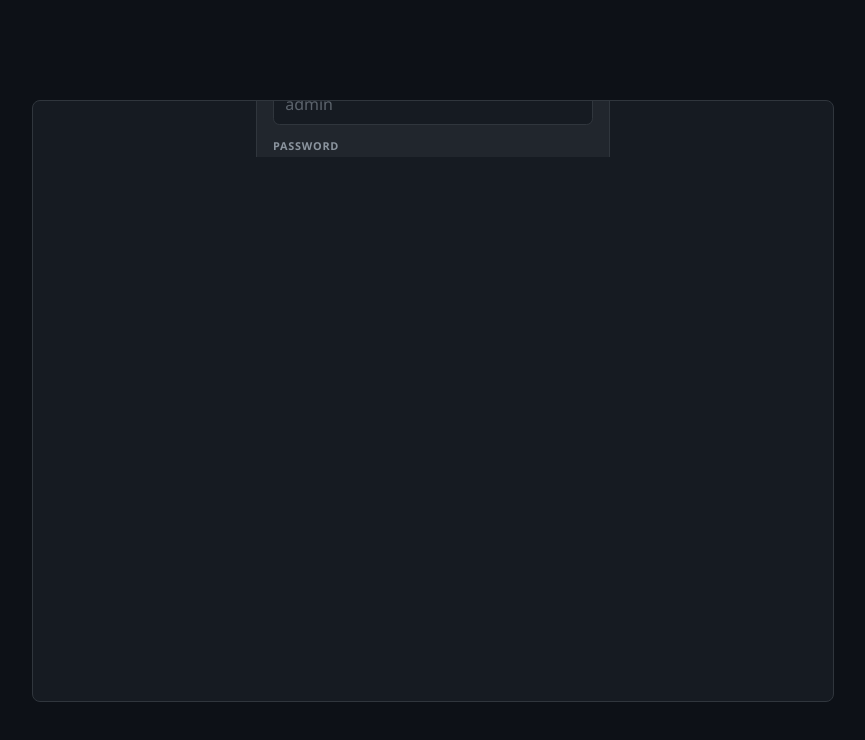
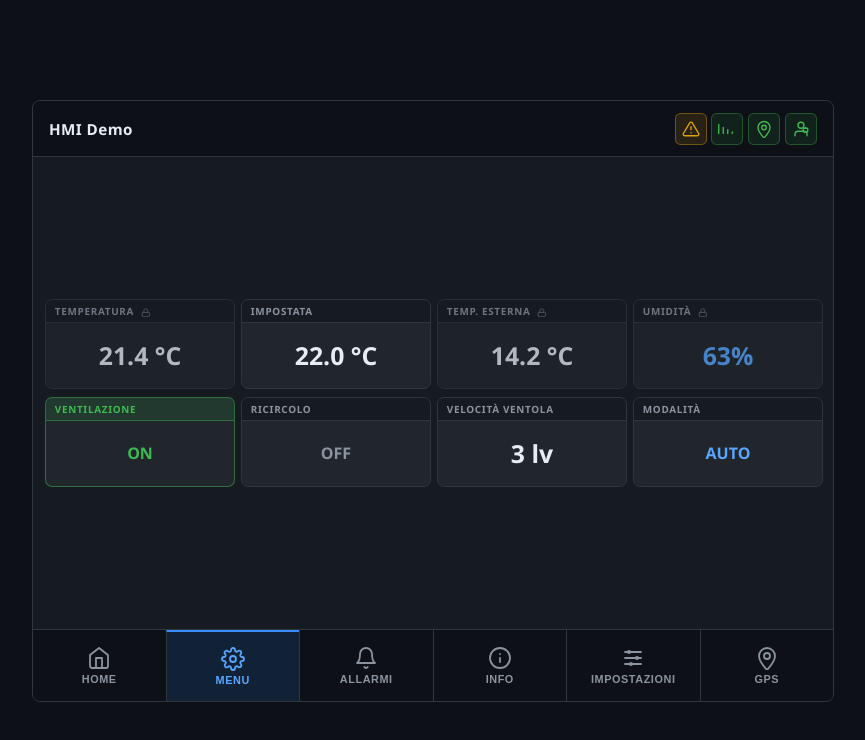
Before and after one commit to mad4j/hmi-demo, a Vue app: page / in a window 1280 px wide. Shown: the top 740 px of the page, without its empty margins (208-1073 px from the left). Built offline with nearby package versions, Linux system fonts and the light colour scheme.

Commit message:
Revert "Merge pull request #42 from mad4j/copilot/gestisci-pagina-login"
This reverts commit 830360e16f9ddfbfad921d6e91c74d526282c981, reversing
changes made to aac012e14b912af4fca0c8356725f26519c0bf92.

Co-authored-by: mad4j <1510799+mad4j@users.noreply.github.com>

```diff
--- a/src/App.vue
+++ b/src/App.vue
@@ -3,13 +3,11 @@ import ParameterWidget from './components/ParameterWidget.vue'
 import PercentageEditorModal from './components/PercentageEditorModal.vue'
 import AppIcon from './components/AppIcon.vue'
 import StatusIconBar from './components/StatusIconBar.vue'
-import LoginPage from './components/LoginPage.vue'
 import { ref, computed, onMounted, onUnmounted } from 'vue'
 import { menuConfig } from './composables/useMenuConfig.js'
 import { useMenuNavigation } from './composables/useMenuNavigation.js'
 import { useTheme } from './composables/useTheme.js'
 import { useParameterStore } from './composables/useParameterStore.js'
-import { useLoginStore } from './composables/useLoginStore.js'
 
 const {
   currentPage,
@@ -26,8 +24,6 @@ const {
 const { isDark, toggleTheme } = useTheme()
 
 const { parameterValues, toggleParameter, setParameterValue } = useParameterStore()
-
-const { isLoggedIn, logout } = useLoginStore()
 
 // ── Grid layout helpers ───────────────────────────────────
 const viewportWidth = ref(typeof window !== 'undefined' ? window.innerWidth : 800)
@@ -63,7 +59,7 @@ const centredGridStyle = (index, total, cols) => {
 const paramStyle = (index) =>
   centredGridStyle(index, currentPage.value.parameters.length, widgetCols.value)
 
-const settingsParamStyle = (index) => centredGridStyle(index, 2, widgetCols.value)
+const settingsParamStyle = () => centredGridStyle(0, 1, widgetCols.value)
 
 // +1 for the back tile prepended in the template
 const submenuTileStyle = (index) =>
@@ -98,10 +94,6 @@ const cancelEdit = () => {
 
 <template>
   <div class="hmi-shell" :data-theme="isDark ? 'dark' : 'light'">
-    <template v-if="!isLoggedIn">
-      <LoginPage />
-    </template>
-    <template v-else>
     <header class="bar top-bar">
       <div class="top-left">
         <span>{{ menuConfig.title }}</span>
@@ -144,21 +136,12 @@ const cancelEdit = () => {
       <template v-else>
         <div v-if="currentPage.id === SETTINGS_PAGE_ID" class="widget-grid">
           <ParameterWidget
-              :style="settingsParamStyle(0)"
+            :style="settingsParamStyle()"
             name="Tema scuro"
             type="boolean"
             :value="isDark"
             @toggle="toggleTheme"
           />
-            <button
-              class="logout-tile"
-              :style="settingsParamStyle(1)"
-              type="button"
-              @click="logout"
-            >
-              <AppIcon name="login" :size="22" />
-              <span class="tile-label">Esci</span>
-            </button>
         </div>
         <div v-else-if="currentPage.parameters.length" class="widget-grid">
           <ParameterWidget
@@ -209,7 +192,6 @@ const cancelEdit = () => {
       @confirm="confirmEdit"
       @cancel="cancelEdit"
     />
-    </template>
   </div>
 </template>
 
@@ -447,31 +429,7 @@ button:active {
   margin: auto 0;
 }
 
-/* ── Logout action tile (settings page) ─────────────────── */
-.logout-tile {
-  height: 5.5rem;
-  min-width: 0;
-  padding: 0.5rem;
-  font-size: 0.9rem;
-  font-weight: 600;
-  display: flex;
-  flex-direction: column;
-  align-items: center;
-  justify-content: center;
-  gap: 0.4rem;
-  text-align: center;
-  border-radius: 0.6rem;
-  color: #f85149;
-  border-color: rgba(248, 81, 73, 0.4);
-  background: rgba(248, 81, 73, 0.08);
-  transition: background 0.12s, border-color 0.12s, color 0.12s;
-}
-
-.logout-tile:active,
-.logout-tile:hover {
-  background: rgba(248, 81, 73, 0.18);
-  border-color: rgba(248, 81, 73, 0.6);
-}
+/* ── Settings page ──────────────────────────────────────── */
 
 @media (max-width: 599px) {
   .widget-grid {
--- a/src/components/LoginPage.vue
+++ /dev/null
@@ -1,223 +0,0 @@
-<script setup>
-import { ref } from 'vue'
-import AppIcon from './AppIcon.vue'
-import { menuConfig } from '../composables/useMenuConfig.js'
-import { useLoginStore } from '../composables/useLoginStore.js'
-
-const { login, isLoginLoading, loginError } = useLoginStore()
-
-const username = ref('')
-const password = ref('')
-const submitted = ref(false)
-
-const handleSubmit = async () => {
-  submitted.value = true
-  if (!username.value.trim() || !password.value) return
-  await login(username.value.trim(), password.value)
-}
-</script>
-
-<template>
-  <div class="login-page">
-    <div class="login-card">
-      <div class="login-header">
-        <AppIcon name="login" :size="32" class="login-icon" />
-        <span class="login-title">{{ menuConfig.title }}</span>
-      </div>
-
-      <form class="login-form" @submit.prevent="handleSubmit">
-        <div class="field-group">
-          <label class="field-label" for="login-username">Utente</label>
-          <input
-            id="login-username"
-            v-model="username"
-            class="field-input"
-            type="text"
-            autocomplete="username"
-            autocorrect="off"
-            autocapitalize="none"
-            spellcheck="false"
-            :disabled="isLoginLoading"
-            placeholder="admin"
-          />
-        </div>
-
-        <div class="field-group">
-          <label class="field-label" for="login-password">Password</label>
-          <input
-            id="login-password"
-            v-model="password"
-            class="field-input"
-            type="password"
-            autocomplete="current-password"
-            :disabled="isLoginLoading"
-            placeholder="••••"
-          />
-        </div>
-
-        <p v-if="loginError" class="login-error" role="alert">{{ loginError }}</p>
-        <p
-          v-else-if="submitted && (!username.trim() || !password)"
-          class="login-error"
-          role="alert"
-        >Inserire utente e password</p>
-
-        <button
-          class="login-btn"
-          type="submit"
-          :disabled="isLoginLoading || !username.trim() || !password"
-        >
-          <span v-if="isLoginLoading" class="login-spinner" aria-hidden="true" />
-          <span>{{ isLoginLoading ? 'Accesso in corso…' : 'Accedi' }}</span>
-        </button>
-      </form>
-    </div>
-  </div>
-</template>
-
-<style scoped>
-.login-page {
-  flex: 1 1 auto;
-  display: flex;
-  align-items: center;
-  justify-content: center;
-  padding: 1.5rem;
-  min-height: 0;
-  overflow-y: auto;
-}
-
-.login-card {
-  width: 100%;
-  max-width: 22rem;
-  border: 1px solid var(--border);
-  border-radius: 0.6rem;
-  background: var(--bg-btn);
-  overflow: hidden;
-  transition: background 0.25s, border-color 0.25s;
-}
-
-.login-header {
-  display: flex;
-  align-items: center;
-  gap: 0.65rem;
-  padding: 0.75rem 1rem;
-  background: var(--bg-main);
-  border-bottom: 1px solid var(--border);
-  color: var(--text-primary);
-  transition: background 0.25s, border-color 0.25s, color 0.25s;
-}
-
-.login-icon {
-  color: var(--text-blue);
-  flex-shrink: 0;
-}
-
-.login-title {
-  font-size: 0.95rem;
-  font-weight: 700;
-  letter-spacing: 0.03em;
-}
-
-.login-form {
-  display: flex;
-  flex-direction: column;
-  gap: 0.85rem;
-  padding: 1.1rem 1rem;
-}
-
-.field-group {
-  display: flex;
-  flex-direction: column;
-  gap: 0.3rem;
-}
-
-.field-label {
-  font-size: 0.68rem;
-  font-weight: 700;
-  letter-spacing: 0.07em;
-  text-transform: uppercase;
-  color: var(--text-secondary);
-}
-
-.field-input {
-  width: 100%;
-  padding: 0.55rem 0.7rem;
-  border: 1px solid var(--border);
-  border-radius: 0.4rem;
-  background: var(--bg-main);
-  color: var(--text-primary);
-  font-size: 1rem;
-  font-family: inherit;
-  outline: none;
-  transition: border-color 0.15s, background 0.25s, color 0.25s;
-  box-sizing: border-box;
-}
-
-.field-input:focus {
-  border-color: var(--btn-active-border);
-}
-
-.field-input:disabled {
-  opacity: 0.6;
-  cursor: not-allowed;
-}
-
-.field-input::placeholder {
-  color: var(--text-secondary);
-  opacity: 0.6;
-}
-
-.login-error {
-  margin: 0;
-  padding: 0.45rem 0.65rem;
-  border-radius: 0.35rem;
-  border: 1px solid rgba(248, 81, 73, 0.4);
-  background: rgba(248, 81, 73, 0.12);
-  color: #f85149;
-  font-size: 0.8rem;
-  font-weight: 600;
-}
-
-.login-btn {
-  display: flex;
-  align-items: center;
-  justify-content: center;
-  gap: 0.5rem;
-  width: 100%;
-  padding: 0.6rem 1rem;
-  border: 1px solid var(--border);
-  border-radius: 0.4rem;
-  background: var(--bg-btn);
-  color: var(--text-primary);
-  font-size: 0.95rem;
-  font-weight: 700;
-  cursor: pointer;
-  transition: background 0.12s, border-color 0.12s, color 0.12s, opacity 0.12s;
-}
-
-.login-btn:not(:disabled):hover {
-  background: var(--btn-active-bg);
-  border-color: var(--btn-active-border);
-  color: var(--text-blue);
-}
-
-.login-btn:disabled {
-  opacity: 0.5;
-  cursor: not-allowed;
-}
-
-.login-spinner {
-  display: inline-block;
-  width: 0.9rem;
-  height: 0.9rem;
-  border: 2px solid var(--border);
-  border-top-color: var(--text-blue);
-  border-radius: 50%;
-  animation: spin 0.7s linear infinite;
-  flex-shrink: 0;
-}
-
-@keyframes spin {
-  to { transform: rotate(360deg); }
-}
-</style>
--- a/src/composables/useDeviceClient.js
+++ b/src/composables/useDeviceClient.js
@@ -65,13 +65,11 @@ const apparatusState = {
   gps_velocita: 0.0,
   gps_accuratezza: 3.2,
   gps_modalita: 'AUTO',
-  // Authentication
-  is_logged_in: false,
   // Status icon parameters
   status_fault: 'warning',
   status_channel: 'ok',
   status_gps: 'ok',
-  status_login: 'error',
+  status_login: 'ok',
 }
 
 // ── Network latency simulation ────────────────────────────────────────────
@@ -213,7 +211,6 @@ const startNotifications = () => {
 // ── Shared connection state (reactive, exported for UI use) ───────────────
 export const isConnected = ref(false)
 export const isLoading = ref(false)
-export const isLoggedIn = ref(false)
 
 // ── Composable ────────────────────────────────────────────────────────────
 export const useDeviceClient = () => {
@@ -257,36 +254,5 @@ export const useDeviceClient = () => {
     return () => notificationListeners.delete(callback)
   }
 
-  /**
-   * POST /api/login
-   * Authenticates the user against the apparatus.
-   * Demo credentials: username "admin", password "1234".
-   * Returns { ok: true } on success or { ok: false, message } on failure.
-   */
-  const login = async (username, password) => {
-    await simulateLatency()
-    if (username === 'admin' && password === '1234') {
-      apparatusState.is_logged_in = true
-      apparatusState.status_login = 'ok'
-      isLoggedIn.value = true
-      notificationListeners.forEach((cb) => cb({ status_login: 'ok' }))
-      return { ok: true }
-    }
-    return { ok: false, message: 'Credenziali non valide' }
-  }
-
-  /**
-   * POST /api/logout
-   * Ends the current session on the apparatus.
-   */
-  const logout = async () => {
-    await simulateLatency()
-    apparatusState.is_logged_in = false
-    apparatusState.status_login = 'error'
-    isLoggedIn.value = false
-    notificationListeners.forEach((cb) => cb({ status_login: 'error' }))
-    return { ok: true }
-  }
-
-  return { fetchState, sendCommand, subscribe, login, logout, isConnected, isLoading, isLoggedIn }
+  return { fetchState, sendCommand, subscribe, isConnected, isLoading }
 }
--- a/src/composables/useLoginStore.js
+++ /dev/null
@@ -1,33 +0,0 @@
-import { ref } from 'vue'
-import { useDeviceClient } from './useDeviceClient.js'
-
-// ── Singleton state ───────────────────────────────────────
-const isLoginLoading = ref(false)
-const loginError = ref('')
-
-const { login: deviceLogin, logout: deviceLogout, isLoggedIn } = useDeviceClient()
-
-// ── Exported composable ───────────────────────────────────
-export const useLoginStore = () => {
-  const login = async (username, password) => {
-    loginError.value = ''
-    isLoginLoading.value = true
-    try {
-      const result = await deviceLogin(username, password)
-      if (!result.ok) {
-        loginError.value = result.message ?? 'Credenziali non valide'
-      }
-    } catch {
-      loginError.value = 'Errore di connessione'
-    } finally {
-      isLoginLoading.value = false
-    }
-  }
-
-  const logout = async () => {
-    loginError.value = ''
-    await deviceLogout()
-  }
-
-  return { isLoggedIn, isLoginLoading, loginError, login, logout }
-}
```
Lines whose indentation alone changed are shown as unchanged.
